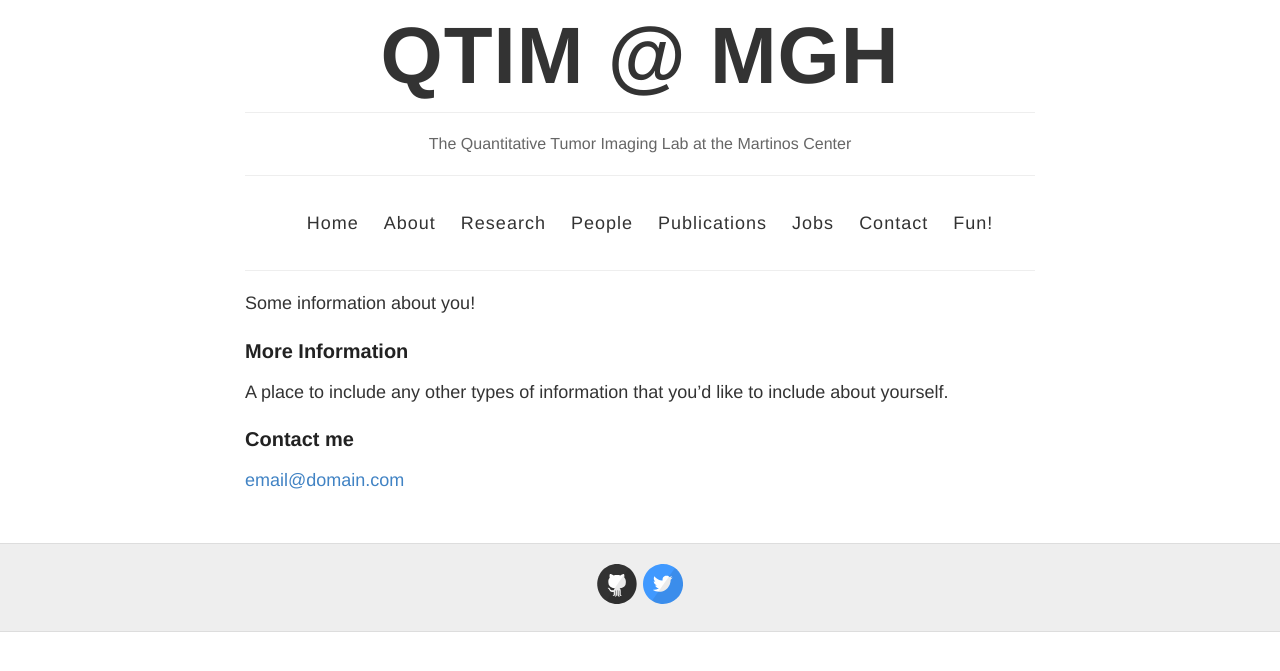
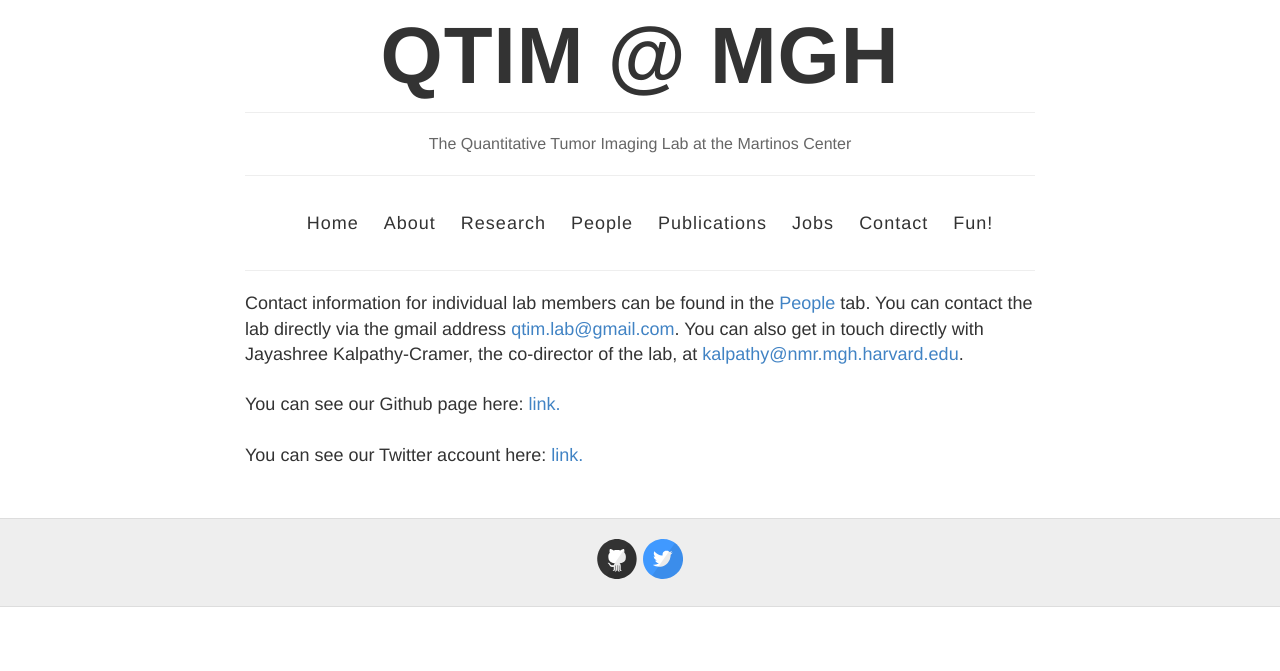
Before and after one commit to QTIM-Lab/qtim-lab.github.io, a Jekyll site: the page built from contact.html, in a window 1280 px wide. Shown: the top 671 px of the page. Built offline with Jekyll 4.4.1, drawn with Linux system fonts in a browser that asks for light colours.

Commit message:
automatic pubMed, other changes

```diff
--- a/_config.yml
+++ b/_config.yml
@@ -21,12 +21,12 @@
   email:
   facebook:
   flickr:
-  github: https://github.com/QTIM-Lab
+  github: QTIM-Lab
   instagram:
   linkedin:
   pinterest:
   rss: # just type anything here for a working RSS icon
-  twitter: https://twitter.com/qtimlab
+  twitter: qtimlab
   stackoverflow: # your stackoverflow profile, e.g. "users/50476/bart-kiers"
   youtube: # channel/<your_long_string> or user/<user-name>
   googleplus: # anything in your profile username that comes after plus.google.com/
--- /dev/null
+++ b/contact.html
@@ -0,0 +1,17 @@
+---
+layout: page
+title: Contact
+permalink: /contact/
+---
+
+Contact information for individual lab members can be found in the <a href="{{ site.baseurl }}/people">People</a> tab. You can contact the lab directly via the gmail address <a href="mailto:qtim.lab@gmail.com">qtim.lab@gmail.com</a>. You can also get in touch directly with Jayashree Kalpathy-Cramer, the co-director of the lab, at <a href="mailto:kalpathy@nmr.mgh.harvard.edu">kalpathy@nmr.mgh.harvard.edu</a>.
+
+<br />
+<br />
+
+You can see our Github page here: <a href="https://github.com/QTIM-Lab">link.</a>
+
+<br />
+<br />
+
+You can see our Twitter account here: <a href="https://twitter.com/qtimlab">link.</a>
--- a/contact.md
+++ /dev/null
@@ -1,15 +0,0 @@
----
-layout: page
-title: Contact
-permalink: /contact/
----
-
-Some information about you!
-
-### More Information
-
-A place to include any other types of information that you'd like to include about yourself.
-
-### Contact me
-
-[email@domain.com](mailto:email@domain.com)
--- a/people.html
+++ b/people.html
@@ -102,7 +102,7 @@
 <img src="../images/people/andrew_b_500.jpg">
 <h1>Andrew Beers</h1>
 <h2>Programmer, Martinos Center @ MGH</h2>
-<p>Andrew studied icebergs, phytoplankton, and sustainable architecture for an Environmental Studies degree at Brown University, but then abandoned all of that to work on quantitative tumor imaging and deep learning at QTIM instead. Inside of the lab, he's interested in dynamic contrast MRI, comparing and benchmarking radiomics software, and creating open-source deep learning tools for the medical imaging filed. Outside of the lab, he volunteers at a local progressive bookstore, watches basketball, and hikes in the Adirondacks. <a href="mailto:abeers@mgh.harvard.edu">Email</a>, <a href=https://www.linkedin.com/in/andrewlbeers/>LinkedIn</a>, <a href="#Top">Back to Top.</a></p>
+<p>Andrew studied icebergs, phytoplankton, and sustainable architecture for an Environmental Studies degree at Brown University, but then abandoned all of that to work on quantitative tumor imaging and deep learning at QTIM instead. Inside of the lab, he's interested in dynamic contrast MRI, comparing and benchmarking radiomics software, and creating open-source deep learning tools for the medical imaging filed. Outside of the lab, he volunteers at a local progressive bookstore, plays basketball, and hikes in the Adirondacks. <a href="mailto:abeers@mgh.harvard.edu">Email</a>, <a href=https://www.linkedin.com/in/andrewlbeers/>LinkedIn</a>, <a href="#Top">Back to Top.</a></p>
 </div>
 
 <div class="bio">
```
Also changed, not shown: jobs.html (+6 -1 lines), publications.md (+10 -1 lines).
